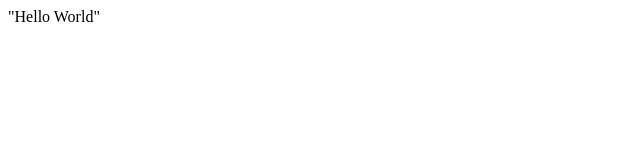
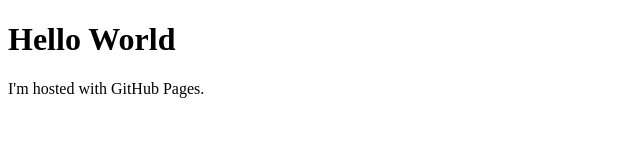
Before and after one commit to stephenjustice84/predictor, a plain HTML site: page index.html in a window 1280 px wide. Shown: the whole page, without its empty margins (0-640 px from the left). Drawn offline with Linux system fonts and the light colour scheme.

Commit message:
Update index.html

```diff
--- a/index.html
+++ b/index.html
@@ -7,6 +7,7 @@
     <title>Document by S Lee</title>
 </head>
 <body>
-  "Hello World"
+  <h1>Hello World</h1>
+  <p>I'm hosted with GitHub Pages.</p>
 </body>
 </html>
```
